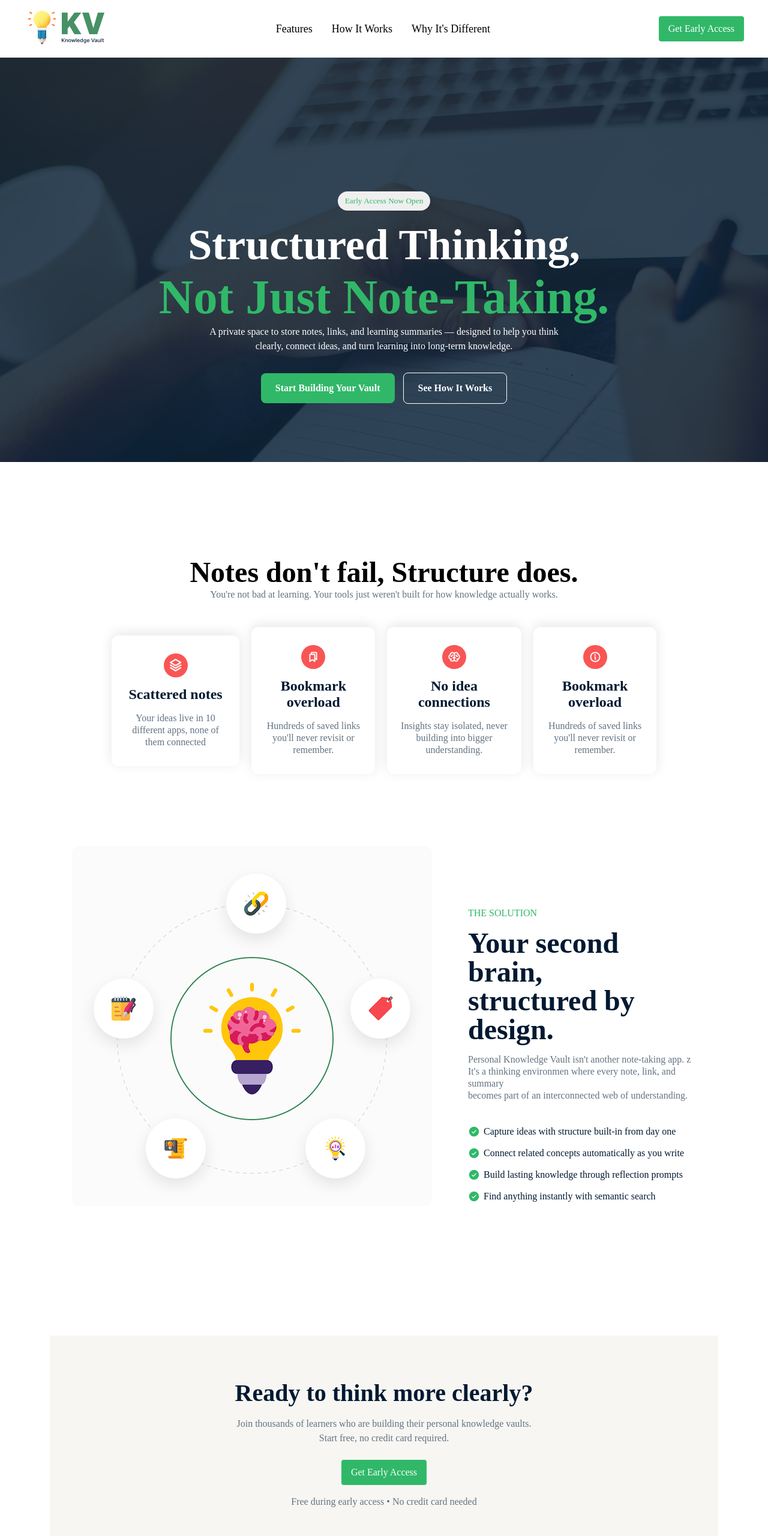
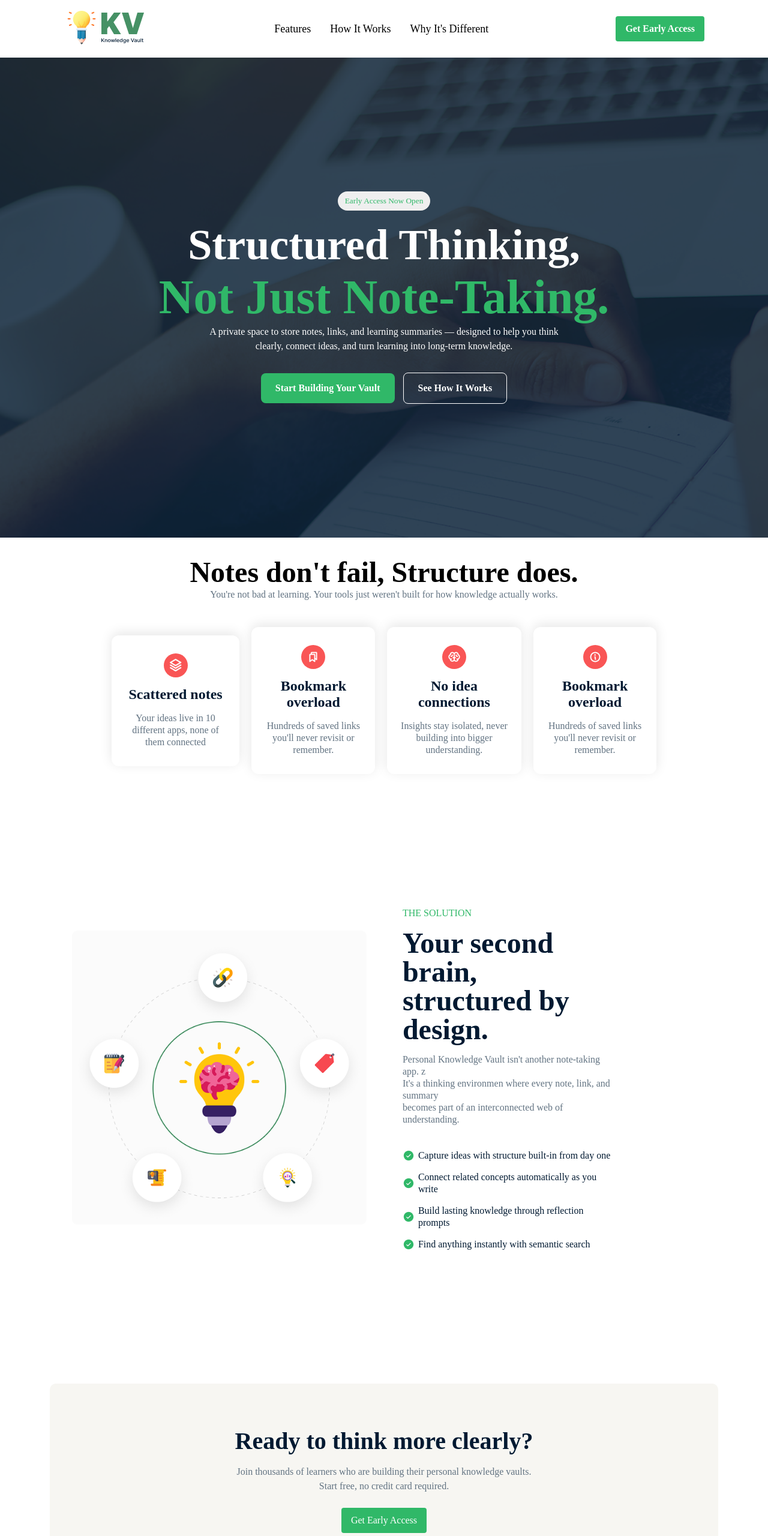
Before and after one commit to armanfakir72/KnowledgeVault, a plain HTML site: page index.html in a window 1280 px wide. Shown: the top 2560 px of the page at 60% size. Drawn offline with Linux system fonts and the light colour scheme.

Commit message:
try to fixed error

```diff
--- a/css/style.css
+++ b/css/style.css
@@ -13,10 +13,10 @@
 
 /* navbar */
 .navbar {
-  max-width: 1200px;
+  max-width: 100%;
   margin: 0 auto;
   display: flex;
-  justify-content: space-between;
+  justify-content: space-around;
   padding: 16px 0;
   align-items: center;
 }
@@ -41,7 +41,7 @@
   border: none;
   border-radius: 4px;
   font-size: 16px;
-  font-weight: semi-bold;
+  font-weight: 600;
   color: #ffffff;
   cursor: pointer;
 }
@@ -53,6 +53,8 @@
   text-align: center;
   display: flex;
   align-items: center;
+  width: 100%;
+  background-size: cover;
 }
 .banner-content {
   max-width: 1296px;
@@ -174,12 +176,16 @@
   margin: 120px;
 }
 .brain-info {
+  max-width: 100%;
+  width: 87%;
   display: flex;
+  justify-content: center;
   gap: 60px;
+  align-items: center;
 }
 .brain-images img {
-  width: 600px;
-  height: 600px;
+  max-width: 100%;
+  height: auto;
 }
 /* brain-content */
 .brain-content {
@@ -225,7 +231,7 @@
 
 /* access-info */
 #access-info {
-  max-width: 1540px;
+  max-width: 100%;
   width: 87%;
   margin: 0 auto;
   display: flex;
@@ -235,6 +241,7 @@
   min-height: 384px;
   text-align: center;
   margin-bottom: 120px;
+  border-radius: 10px;
 }
 .info h2 {
   font-size: 40px;
@@ -264,7 +271,7 @@
 /* footer */
 .footer-section {
   background-color: #001931;
-  max-width: 1560px;
+  max-width: 100%;
 }
 .footer {
   display: flex;
--- a/index.html
+++ b/index.html
@@ -5,9 +5,6 @@
     <meta charset="UTF-8">
     <meta name="viewport" content="width=device-width, initial-scale=1.0">
     <title>KnowledgeVault</title>
-    <link rel="preconnect" href="https://fonts.googleapis.com">
-    <link rel="preconnect" href="https://fonts.gstatic.com" crossorigin>
-    <!-- <link href="https://fonts.googleapis.com/css2?family=Inter:ital,opsz,wght@0,14..32,100..900;1,14..32,100..900&family=Open+Sans:ital,wght@0,300..800;1,300..800&display=swap" rel="stylesheet"> -->
     <link rel="preconnect" href="https://fonts.googleapis.com">
     <link rel="preconnect" href="https://fonts.gstatic.com" crossorigin>
     <link
```
